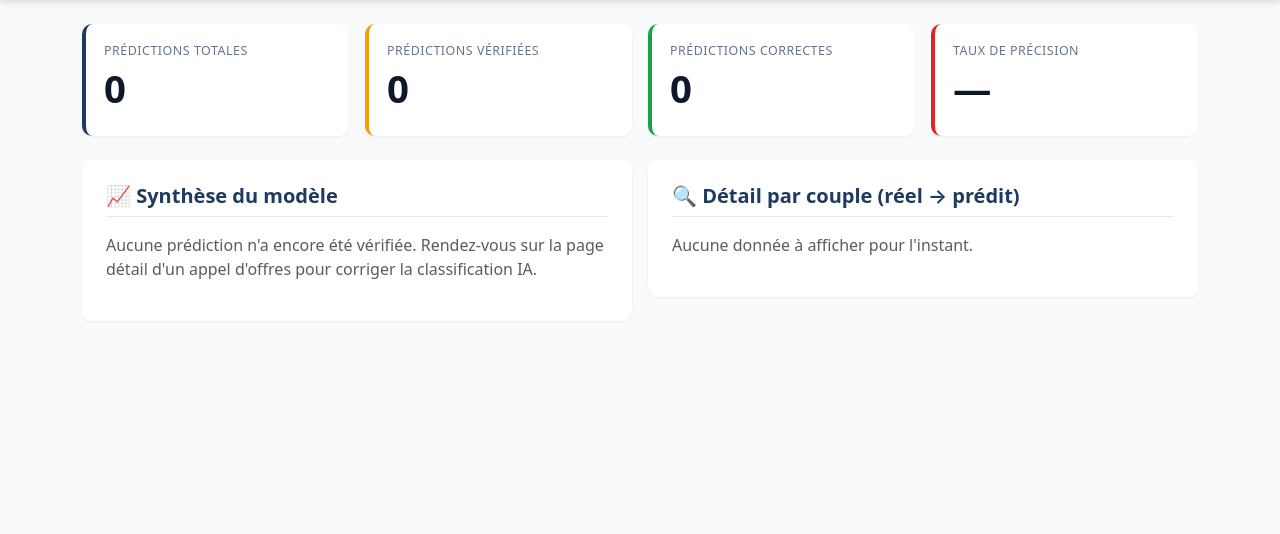
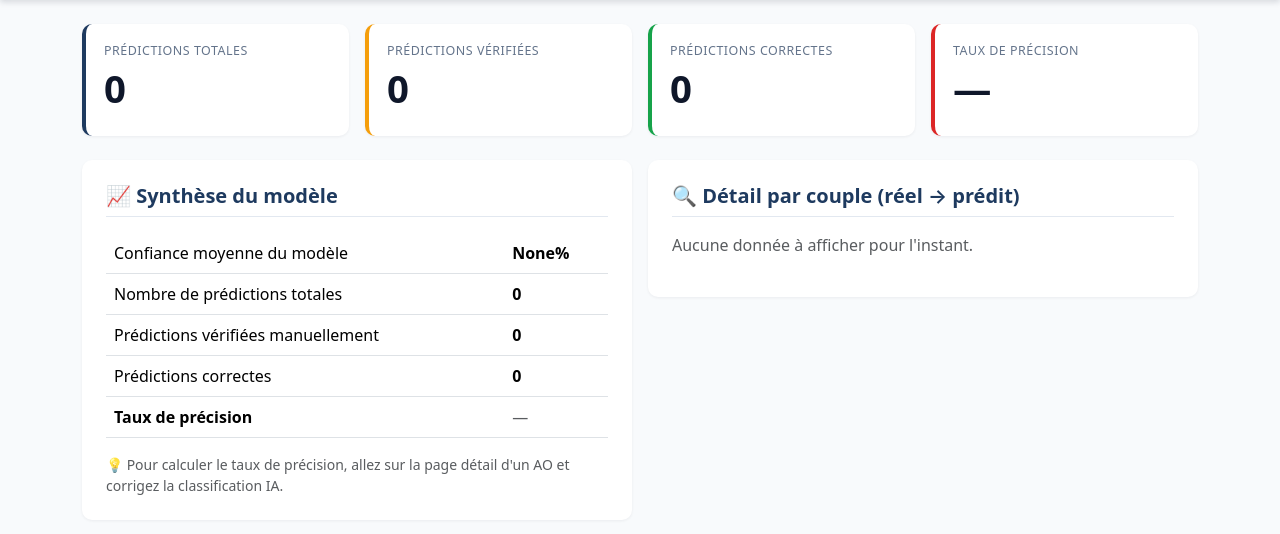
Before and after one commit to benjamin-tsenamada/region-appels-offres, a Django app: page /performance-ia/ in a window 1280 px wide. Shown: the part 68-602 px from the top of the page. Run offline with Django 5.2, Linux system fonts and the light colour scheme; data that the repository does not hold is empty.

Commit message:
Affichage de la confiance IA sur page Performance

```diff
--- a/appels_offres/templates/appels_offres/performance_ia.html
+++ b/appels_offres/templates/appels_offres/performance_ia.html
@@ -98,20 +98,25 @@
         <div class="col-lg-6">
             <div class="card-main p-4">
                 <h5>📈 Synthèse du modèle</h5>
-                {% if total_verifiees == 0 %}
-                <p class="text-muted">
-                    Aucune prédiction n'a encore été vérifiée. Rendez-vous sur la page détail
-                    d'un appel d'offres pour corriger la classification IA.
-                </p>
-                {% else %}
-                <table class="table">
+                                <table class="table">
                     <tr><td>Confiance moyenne du modèle</td><td><strong>{{ confiance_moyenne }}%</strong></td></tr>
                     <tr><td>Nombre de prédictions totales</td><td><strong>{{ total_predictions }}</strong></td></tr>
                     <tr><td>Prédictions vérifiées manuellement</td><td><strong>{{ total_verifiees }}</strong></td></tr>
                     <tr><td>Prédictions correctes</td><td><strong>{{ correctes }}</strong></td></tr>
                     <tr><td><strong>Taux de précision</strong></td>
-                        <td><strong style="color:#16a34a; font-size:1.2rem;">{{ precision }}%</strong></td></tr>
+                        <td>
+                            {% if precision is not None %}
+                                <strong style="color:#16a34a; font-size:1.2rem;">{{ precision }}%</strong>
+                            {% else %}
+                                <span class="text-muted">—</span>
+                            {% endif %}
+                        </td></tr>
                 </table>
+
+                {% if total_verifiees == 0 %}
+                <p class="text-muted small mt-3 mb-0">
+                    💡 Pour calculer le taux de précision, allez sur la page détail d'un AO et corrigez la classification IA.
+                </p>
                 {% endif %}
             </div>
         </div>
```
